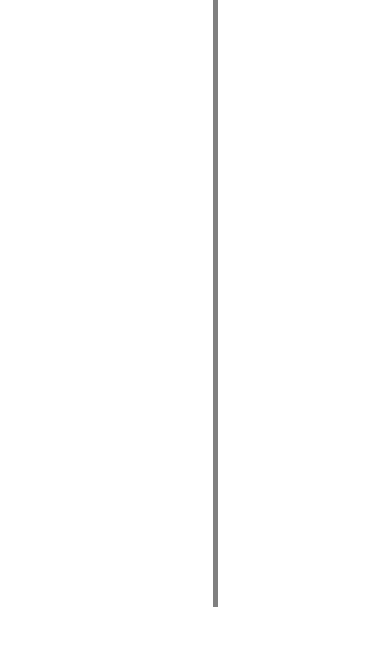
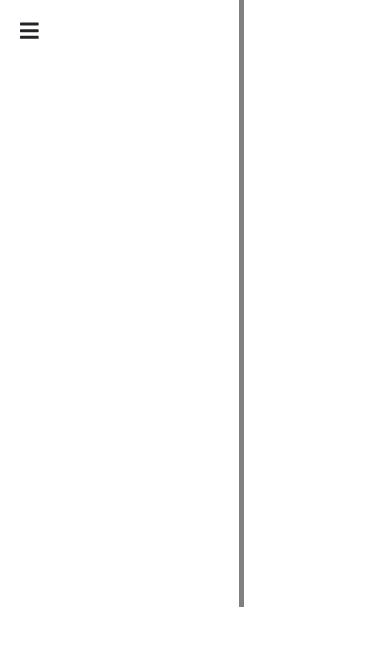
Before and after one commit to himanksahni/sorting-algorithm-visualizer, a Vue app: page / in a window 390 px wide. Shown: the top 646 px of the page. Built offline with nearby package versions, Linux system fonts and the light colour scheme; what vue-uuid would draw is missing.

Commit message:
menu bar re-appearing

```diff
--- a/src/components/Taskbar.vue
+++ b/src/components/Taskbar.vue
@@ -1,6 +1,6 @@
 <template>
     <div class="taskbar">
-          <!-- <font-awesome-icon  class="show-bars" v-b-toggle.sidebar-variant icon='bars' size="lg" /> -->
+          <font-awesome-icon  class="show-bars" v-b-toggle.sidebar-variant icon='bars' size="lg" />
           <b-button class="show-button" size="sm" v-b-toggle.sidebar-variant>Configurations</b-button>
           <b-sidebar text-variant="light" z-index=2 width="190px" id="sidebar-variant" bg-variant="dark" shadow>
             <div class="px-3 py-2">
@@ -163,9 +163,8 @@ export default {
       }
 
       .show-bars{
-        margin-left: 5px;
+        margin: 20px;
         display:inline-block;
-        height: 10px;
       }
 
       .show-button{
```
